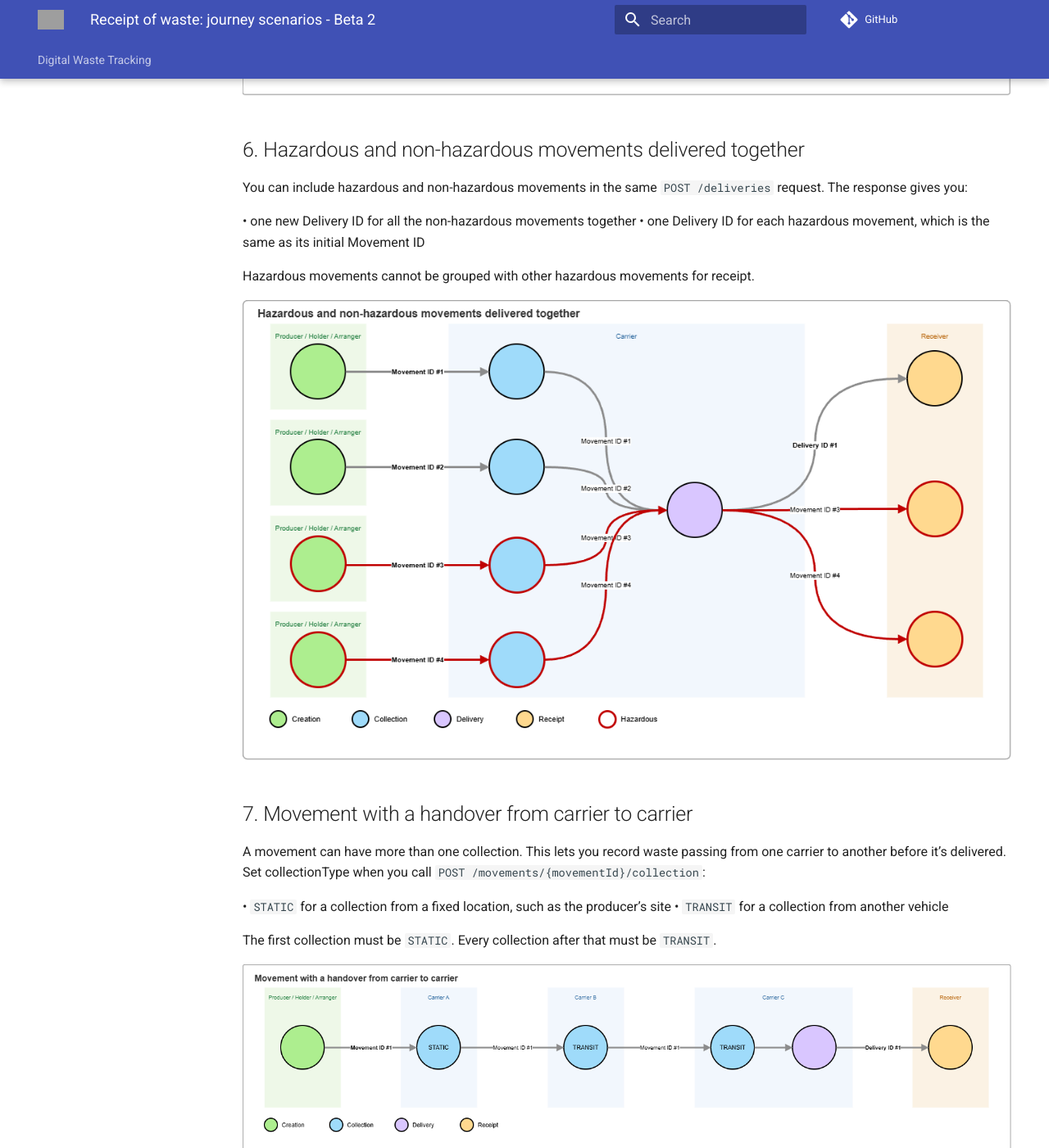
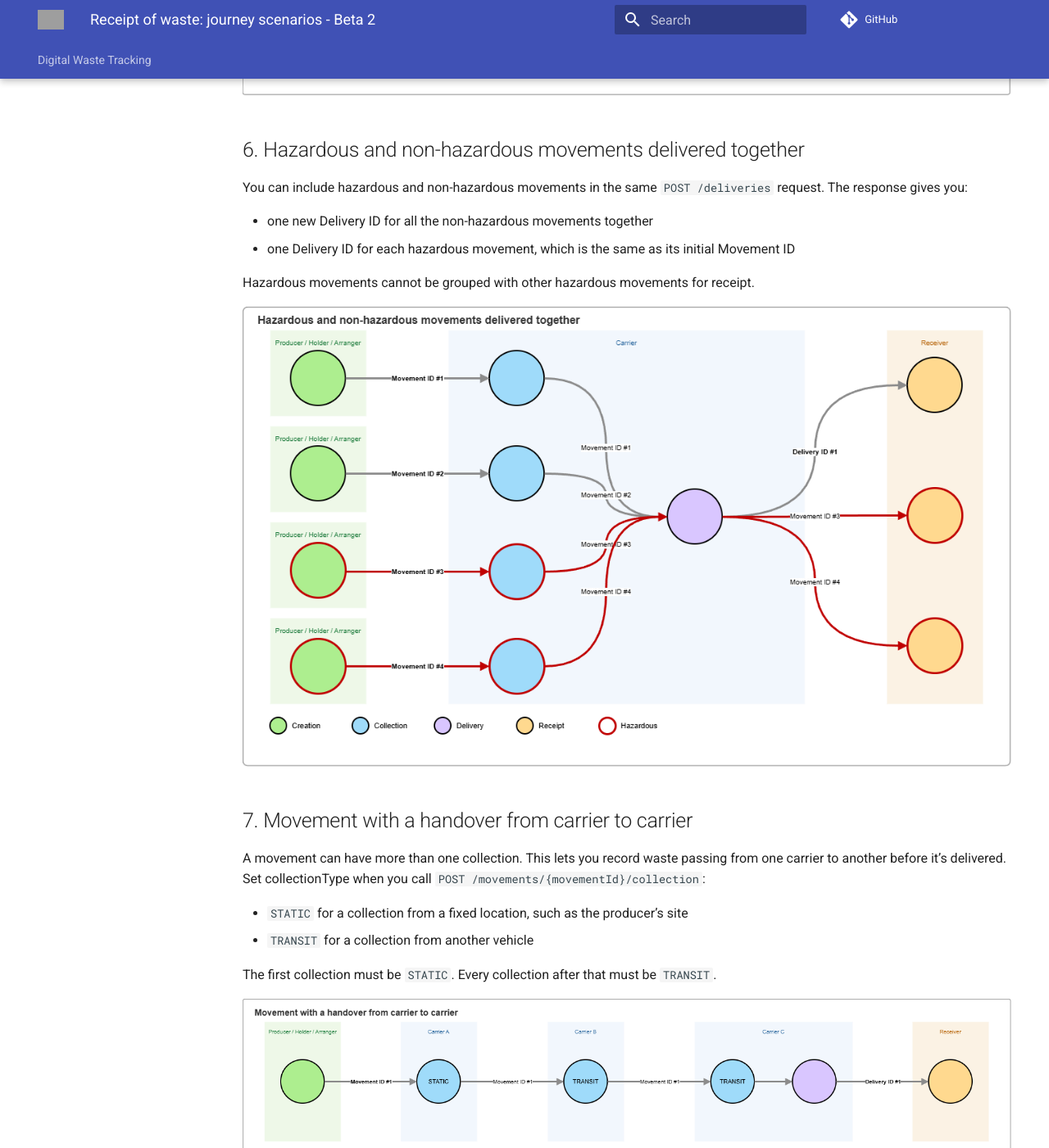
Before and after one commit to DEFRA/digital-waste-tracking-api-site, an MkDocs documentation site: the page built from docs/docs/drafts/journey-scenarios-beta-2.md, in a window 1280 px wide and 1400 px high, scrolled down 3141 px. Shown: the whole window at 82% size. Built offline with MkDocs 1.6.1 and Material for MkDocs 9.7.7, drawn with Linux system fonts in a browser that asks for light colours; comment, search, counter and statistics services are not loaded; the version menu is left out; grey boxes are pictures that could not be loaded.

Commit message:
Fix formatting of bullet points in documentation

```diff
--- a/docs/docs/drafts/journey-scenarios-beta-2.md
+++ b/docs/docs/drafts/journey-scenarios-beta-2.md
@@ -55,8 +55,8 @@ When you record the delivery, `POST /deliveries` still returns a Delivery ID, ho
 
 You can include hazardous and non-hazardous movements in the same `POST /deliveries` request. The response gives you:
 
-  • one new Delivery ID for all the non-hazardous movements together
-  • one Delivery ID for each hazardous movement, which is the same as its initial Movement ID
+  - one new Delivery ID for all the non-hazardous movements together
+  - one Delivery ID for each hazardous movement, which is the same as its initial Movement ID
 
 Hazardous movements cannot be grouped with other hazardous movements for receipt.
 
@@ -68,8 +68,8 @@ Hazardous movements cannot be grouped with other hazardous movements for receipt
 A movement can have more than one collection. This lets you record waste passing from one carrier to another before it’s delivered.
 Set collectionType when you call `POST /movements/{movementId}/collection`:
 
-  • `STATIC` for a collection from a fixed location, such as the producer’s site
-  • `TRANSIT` for a collection from another vehicle
+  - `STATIC` for a collection from a fixed location, such as the producer’s site
+  - `TRANSIT` for a collection from another vehicle
 
 The first collection must be `STATIC`. Every collection after that must be `TRANSIT`.
 
```
